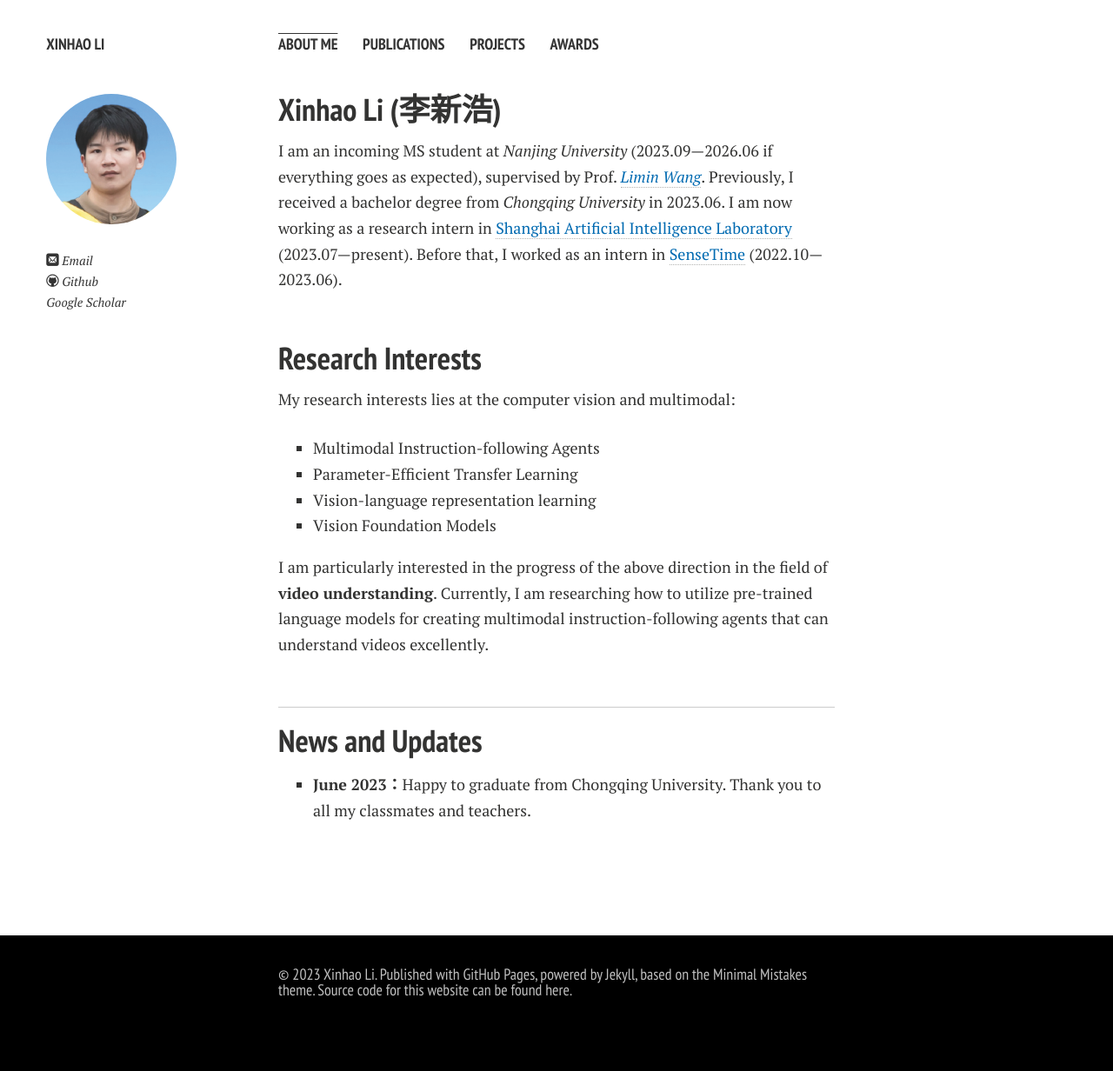
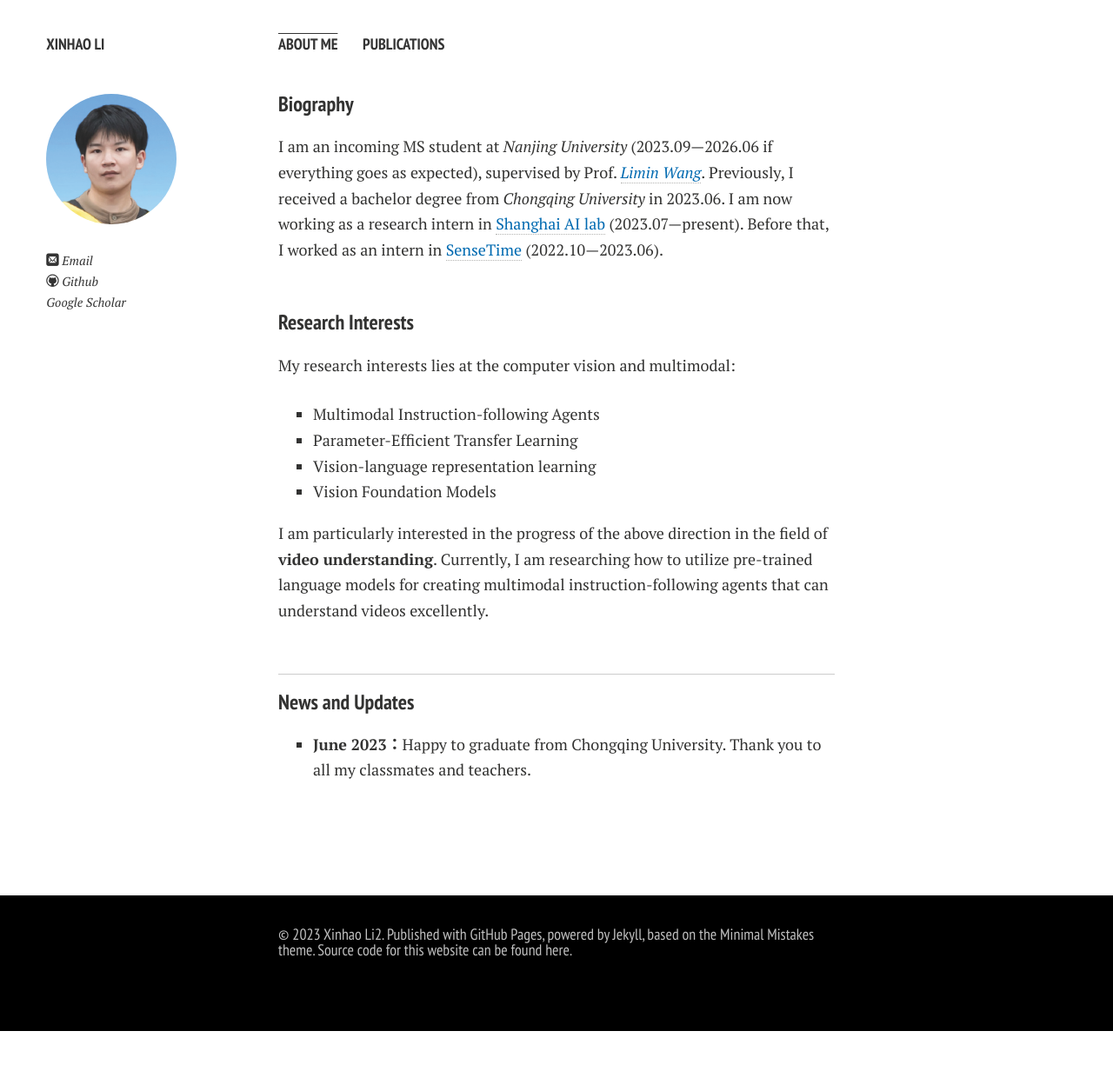
Before and after one commit to leexinhao/leexinhao.github.io, a Jekyll site: the page built from index.md, in a window 1280 px wide. Shown: the whole page at 87% size. Built offline with Jekyll 4.4.1, drawn with Linux system fonts in a browser that asks for light colours; nearby versions of some CDN libraries; comment, search, counter and statistics services are not loaded; a style sheet for code colours, icons or effects is not loaded; our own code applies the rules of GitHub Pages for plain Markdown files; after the commit the page ends 1186 px from its top, so only the background shows below that.

Commit message:
remove info

```diff
--- a/_config.yml
+++ b/_config.yml
@@ -6,7 +6,7 @@ url: https://leexinhao.github.io
 
 # Owner/author information
 owner:
-  name: Xinhao Li
+  name: Xinhao Li2
   avatar: xinhao.png
 #  bio:
   email: xinhaoli00@outlook.com
@@ -38,10 +38,10 @@ links:
   #   url: /file/Resume-HanlinCAI.pdf
   - title: Publications
     url: /publications/
-  - title: Projects
-    url: /projects/
-  - title: Awards
-    url: /awards/
+  # - title: Projects
+  #   url: /projects/
+  # - title: Awards
+  #   url: /awards/
   # - title: Hobbies
   #   url: /hobbies/
   # - title: Blogs
@@ -77,7 +77,7 @@ kramdown:
 
 # disqus settings:
 disqus:
-  shortname: lancecai
+  shortname: xinhao
 
 include: [".htaccess"]
 exclude: ["lib", "config.rb", "Capfile", "config", "log", "Rakefile", "Rakefile.rb", "tmp", "less", "minimal-mistakes.sublime-project", "minimal-mistakes.sublime-workspace"]
--- a/index.md
+++ b/index.md
@@ -2,12 +2,12 @@
 layout: page
 ---
 
-## Xinhao Li (李新浩)
+### Biography
 
 <!-- <img src="https://leexinhao.github.io/xinhaoli.jpg" class="floatpic" width="360" height="480"> -->
 
 I am an incoming MS student at *Nanjing University* (2023.09—2026.06 if everything goes as expected), supervised by Prof. [*<font color="#006ab1">Limin Wang</font>*](https://scholar.google.com.hk/citations?user=HEuN8PcAAAAJ&hl=zh-CN&oi=ao). Previously, I received a bachelor degree from *Chongqing University* in 2023.06.
-I am now working as a research intern in [<font color="#006ab1">Shanghai Artificial Intelligence Laboratory</font>](https://www.shlab.org.cn/) (2023.07—present). Before that, I worked as an intern in [<font color="#006ab1">SenseTime</font>](https://www.sensetime.com) (2022.10—2023.06).
+I am now working as a research intern in [<font color="#006ab1">Shanghai AI lab</font>](https://www.shlab.org.cn/) (2023.07—present). Before that, I worked as an intern in [<font color="#006ab1">SenseTime</font>](https://www.sensetime.com) (2022.10—2023.06).
 
 <br>
 
@@ -23,7 +23,7 @@ I am now working as a research intern in [<font color="#006ab1">Shanghai Artific
 
 --- -->
 
-## Research Interests
+### Research Interests
 
 My research interests lies at the computer vision and multimodal:
 
@@ -39,7 +39,7 @@ I am particularly interested in the progress of the above direction in the field
 
 ---
 
-## News and Updates
+### News and Updates
 
 - **June 2023：**Happy to graduate from Chongqing University. Thank you to all my classmates and teachers.
 
```
Also changed, not shown: publications.md (+1 -1 lines).
